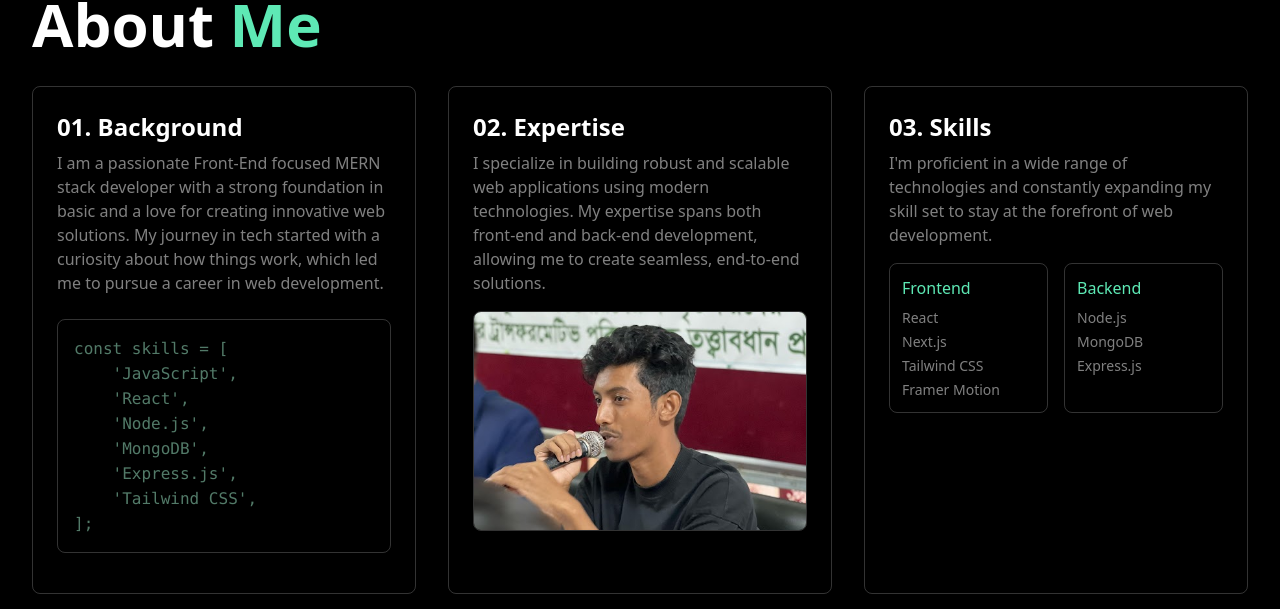
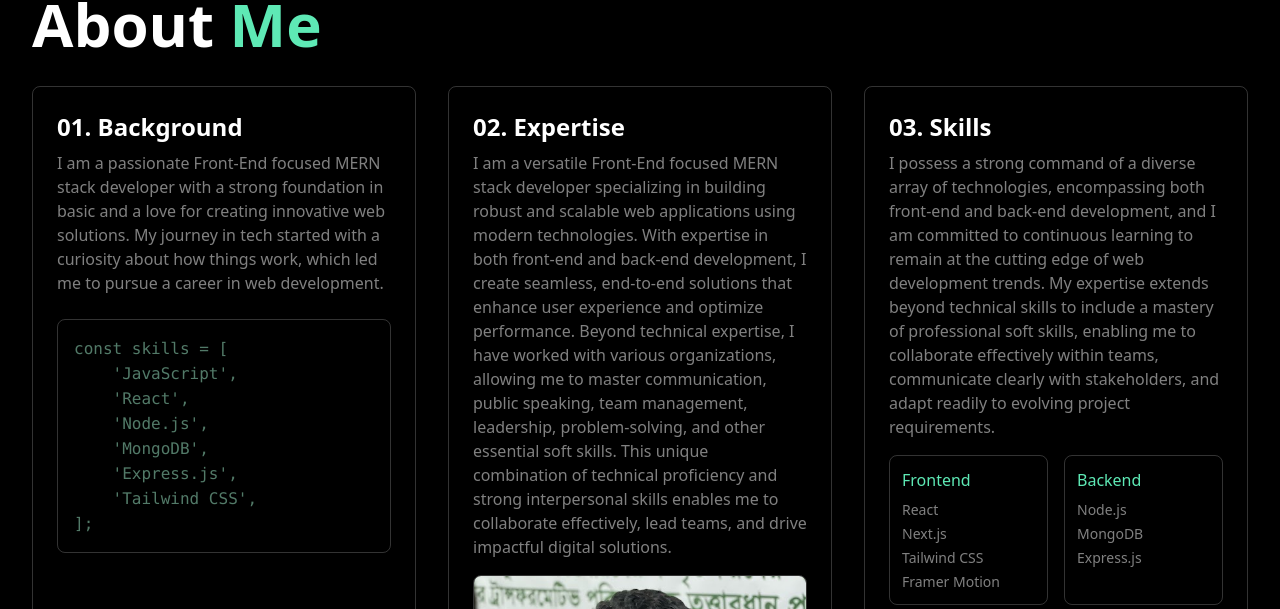
Before and after one commit to arshakib/My-Portfolio-, a React (Vite) app: page / in a window 1280 px wide. Shown: the part 962-1571 px from the top of the page. Built offline with nearby package versions, Linux system fonts and the light colour scheme.

Commit message:
Add existing project files to Git

```diff
--- a/src/Component/About.jsx
+++ b/src/Component/About.jsx
@@ -40,10 +40,17 @@ const About = () => {
           <div className="border border-white/20 rounded-lg p-6">
             <h3 className="text-2xl font-bold mb-2">02. Expertise</h3>
             <p className="text-white/50">
-              I specialize in building robust and scalable web applications
-              using modern technologies. My expertise spans both front-end and
-              back-end development, allowing me to create seamless, end-to-end
-              solutions.
+              I am a versatile Front-End focused MERN stack developer
+              specializing in building robust and scalable web applications
+              using modern technologies. With expertise in both front-end and
+              back-end development, I create seamless, end-to-end solutions that
+              enhance user experience and optimize performance. Beyond technical
+              expertise, I have worked with various organizations, allowing me
+              to master communication, public speaking, team management,
+              leadership, problem-solving, and other essential soft skills. This
+              unique combination of technical proficiency and strong
+              interpersonal skills enables me to collaborate effectively, lead
+              teams, and drive impactful digital solutions.
             </p>
             <div className="mt-4 relative border ☐ border-white/20 rounded-lg p-4 h-[220px] overflow-hidden">
               <img
@@ -56,9 +63,14 @@ const About = () => {
           <div className="border ☐ border-white/20 rounded-lg p-6">
             <h3 className="text-2xl font-bold mb-2">03. Skills</h3>
             <p className="text-white/50 mb-4">
-              I'm proficient in a wide range of technologies and constantly
-              expanding my skill set to stay at the forefront of web
-              development.
+              I possess a strong command of a diverse array of technologies,
+              encompassing both front-end and back-end development, and I am
+              committed to continuous learning to remain at the cutting edge of
+              web development trends. My expertise extends beyond technical
+              skills to include a mastery of professional soft skills, enabling
+              me to collaborate effectively within teams, communicate clearly
+              with stakeholders, and adapt readily to evolving project
+              requirements.
             </p>
             <div className="grid grid-cols-2 gap-4">
               <div className="border ☐ border-white/20 rounded-lg p-3">
```
